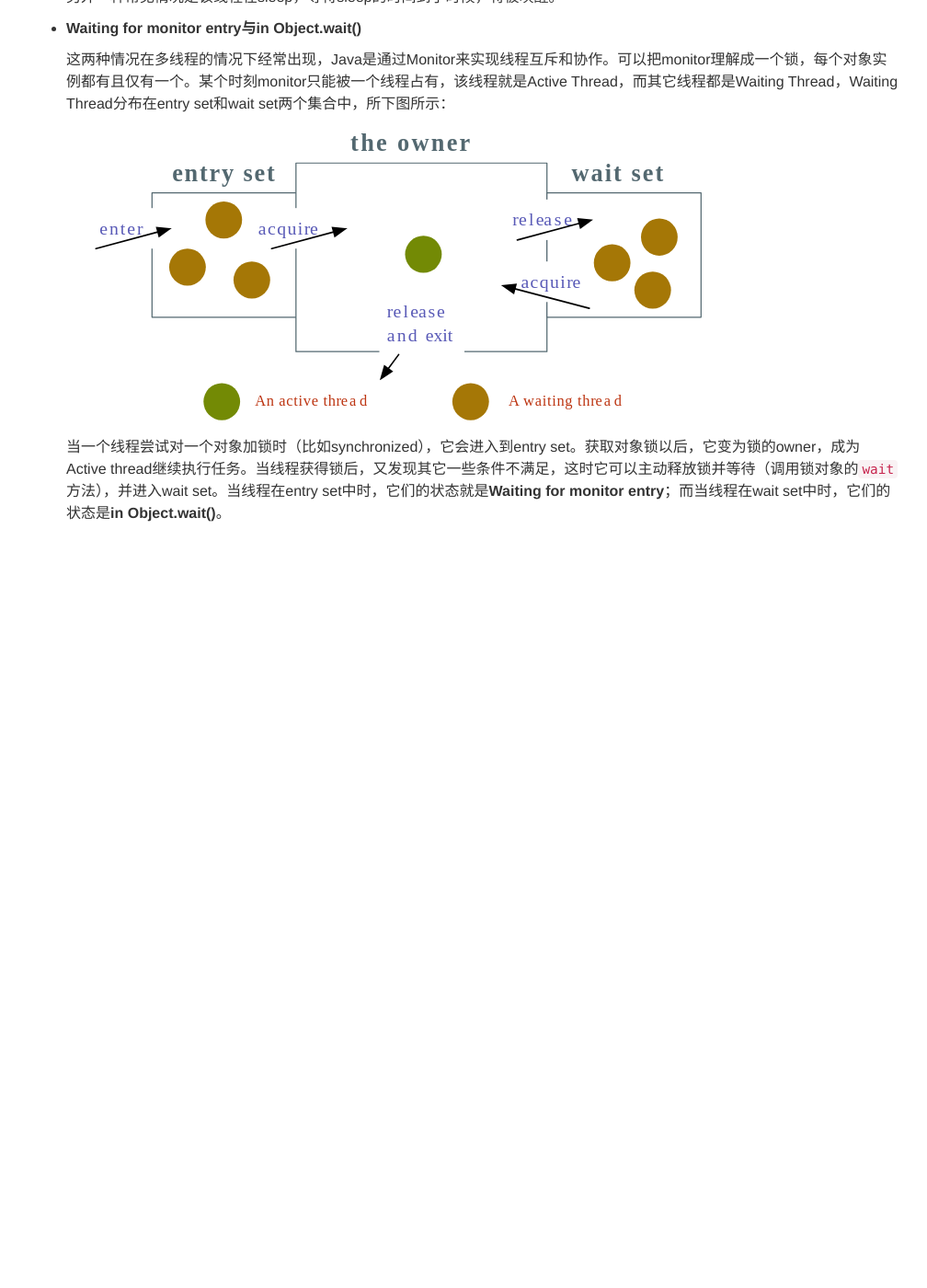
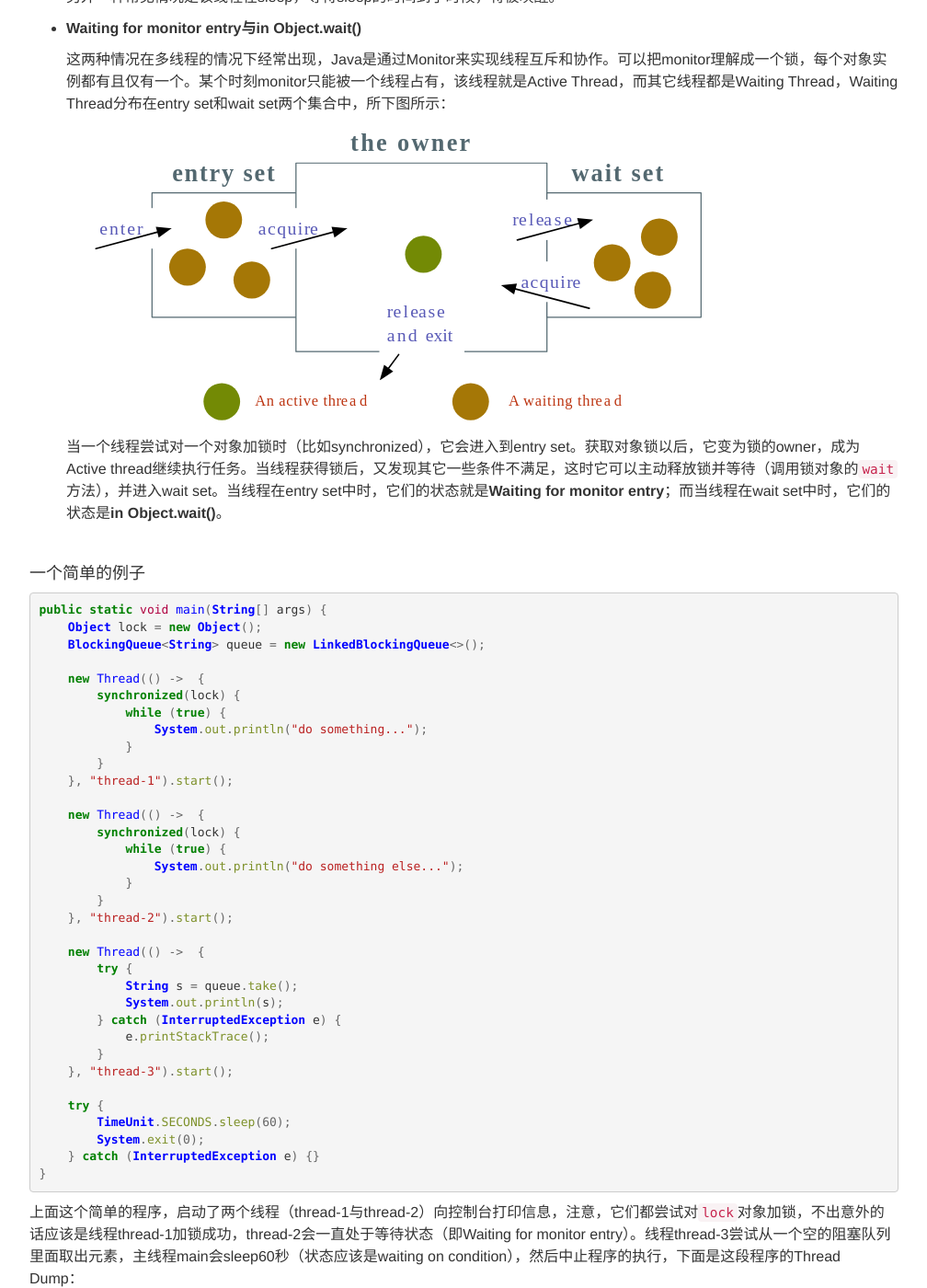
Before and after one commit to OuYangLiang/ouyangliang.github.io, a Jekyll site: the page built from _posts/2017-10-20-Thread Dump分析.markdown, in a window 1280 px wide and 1400 px high, scrolled down 3069 px. Shown: the whole window at 92% size, without its empty margins (38-1046 px from the left). Built offline with Jekyll 4.4.1, drawn with Linux system fonts in a browser that asks for light colours; nearby versions of some CDN libraries; before the commit the page ends 3699 px from its top, so only the background shows below that; some of the changed text lies outside the part shown.

Commit message:
Add a sample program and its analysis info.

````diff
--- a/_posts/2017-10-20-Thread Dump分析.markdown
+++ b/_posts/2017-10-20-Thread Dump分析.markdown
@@ -144,3 +144,101 @@
     ![monitor]({{site.baseurl}}/pic/threaddump/2.svg)
 
     当一个线程尝试对一个对象加锁时（比如synchronized），它会进入到entry set。获取对象锁以后，它变为锁的owner，成为Active thread继续执行任务。当线程获得锁后，又发现其它一些条件不满足，这时它可以主动释放锁并等待（调用锁对象的`wait`方法），并进入wait set。当线程在entry set中时，它们的状态就是**Waiting for monitor entry**；而当线程在wait set中时，它们的状态是**in Object.wait()**。
+
+<br/>
+
+#### 一个简单的例子
+
+```java
+public static void main(String[] args) {
+    Object lock = new Object();
+    BlockingQueue<String> queue = new LinkedBlockingQueue<>();
+
+    new Thread(() ->  {
+        synchronized(lock) {
+            while (true) {
+                System.out.println("do something...");
+            }
+        }
+    }, "thread-1").start();
+
+    new Thread(() ->  {
+        synchronized(lock) {
+            while (true) {
+                System.out.println("do something else...");
+            }
+        }
+    }, "thread-2").start();
+
+    new Thread(() ->  {
+        try {
+            String s = queue.take();
+            System.out.println(s);
+        } catch (InterruptedException e) {
+            e.printStackTrace();
+        }
+    }, "thread-3").start();
+
+    try {
+        TimeUnit.SECONDS.sleep(60);
+        System.exit(0);
+    } catch (InterruptedException e) {}
+}
+```
+
+上面这个简单的程序，启动了两个线程（thread-1与thread-2）向控制台打印信息，注意，它们都尝试对`lock`对象加锁，不出意外的话应该是线程thread-1加锁成功，thread-2会一直处于等待状态（即Waiting for monitor entry）。线程thread-3尝试从一个空的阻塞队列里面取出元素，主线程main会sleep60秒（状态应该是waiting on condition），然后中止程序的执行，下面是这段程序的Thread Dump：
+
+```
+2017-10-23 17:05:57
+Full thread dump Java HotSpot(TM) 64-Bit Server VM (25.144-b01 mixed mode):
+"thread-3" #11 prio=5 os_prio=31 tid=0x00007fd60d832000 nid=0x4f03 waiting on condition [0x000000011e18f000]
+   java.lang.Thread.State: WAITING (parking)
+	at sun.misc.Unsafe.park(Native Method)
+	- parking to wait for  <0x000000074000a178> (a java.util.concurrent.locks.AbstractQueuedSynchronizer$ConditionObject)
+	at java.util.concurrent.locks.LockSupport.park(LockSupport.java:175)
+	at java.util.concurrent.locks.AbstractQueuedSynchronizer$ConditionObject.await(AbstractQueuedSynchronizer.java:2039)
+	at java.util.concurrent.LinkedBlockingQueue.take(LinkedBlockingQueue.java:442)
+	at com.personal.oyl.test.App.lambda$2(App.java:34)
+	at com.personal.oyl.test.App$$Lambda$3/1044036744.run(Unknown Source)
+	at java.lang.Thread.run(Thread.java:748)
+
+"thread-2" #10 prio=5 os_prio=31 tid=0x00007feb9c147800 nid=0x4d03 waiting for monitor entry [0x00000001271e5000]
+   java.lang.Thread.State: BLOCKED (on object monitor)
+	at com.personal.oyl.test.App.lambda$1(App.java:24)
+	- waiting to lock <0x0000000740006918> (a java.lang.Object)
+	at com.personal.oyl.test.App$$Lambda$2/1418481495.run(Unknown Source)
+	at java.lang.Thread.run(Thread.java:748)
+
+"thread-1" #9 prio=5 os_prio=31 tid=0x00007feb9c022000 nid=0x4b03 runnable [0x00000001270e2000]
+   java.lang.Thread.State: RUNNABLE
+	at java.io.FileOutputStream.writeBytes(Native Method)
+	at java.io.FileOutputStream.write(FileOutputStream.java:326)
+	at java.io.BufferedOutputStream.flushBuffer(BufferedOutputStream.java:82)
+	at java.io.BufferedOutputStream.flush(BufferedOutputStream.java:140)
+	- locked <0x000000074001d380> (a java.io.BufferedOutputStream)
+	at java.io.PrintStream.write(PrintStream.java:482)
+	- locked <0x00000007400044b0> (a java.io.PrintStream)
+	at sun.nio.cs.StreamEncoder.writeBytes(StreamEncoder.java:221)
+	at sun.nio.cs.StreamEncoder.implFlushBuffer(StreamEncoder.java:291)
+	at sun.nio.cs.StreamEncoder.flushBuffer(StreamEncoder.java:104)
+	- locked <0x0000000740004468> (a java.io.OutputStreamWriter)
+	at java.io.OutputStreamWriter.flushBuffer(OutputStreamWriter.java:185)
+	at java.io.PrintStream.write(PrintStream.java:527)
+	- eliminated <0x00000007400044b0> (a java.io.PrintStream)
+	at java.io.PrintStream.print(PrintStream.java:669)
+	at java.io.PrintStream.println(PrintStream.java:806)
+	- locked <0x00000007400044b0> (a java.io.PrintStream)
+	at com.personal.oyl.test.App.lambda$0(App.java:16)
+	- locked <0x0000000740006918> (a java.lang.Object)
+	at com.personal.oyl.test.App$$Lambda$1/471910020.run(Unknown Source)
+	at java.lang.Thread.run(Thread.java:748)
+
+"main" #1 prio=5 os_prio=31 tid=0x00007feb9c008800 nid=0xd03 waiting on condition [0x000000010e7c6000]
+   java.lang.Thread.State: TIMED_WAITING (sleeping)
+	at java.lang.Thread.sleep(Native Method)
+	at java.lang.Thread.sleep(Thread.java:340)
+	at java.util.concurrent.TimeUnit.sleep(TimeUnit.java:386)
+	at com.personal.oyl.test.App.main(App.java:30)
+```
+
+可以看到，Thread Dump的信息和我们的预期是一样的。线程thread-1成功加锁`locked <0x0000000740006918> (a java.lang.Object)`，并不断写控制台写，注意看stacktrace信息；thread-2尝试对同一对象进行加锁`waiting to lock <0x0000000740006918> (a java.lang.Object)`，因为锁对象已经被thread-1持有，所以thread-2处于等待状态Waiting for monitor entry。线程thread-3尝试从一个空的阻塞队列里面获取元素，会一直阻塞到队列有元素返回为止，所以状态是waiting on condition；主线程main主动调用sleep方法，处于waiting on condition状态。
````
